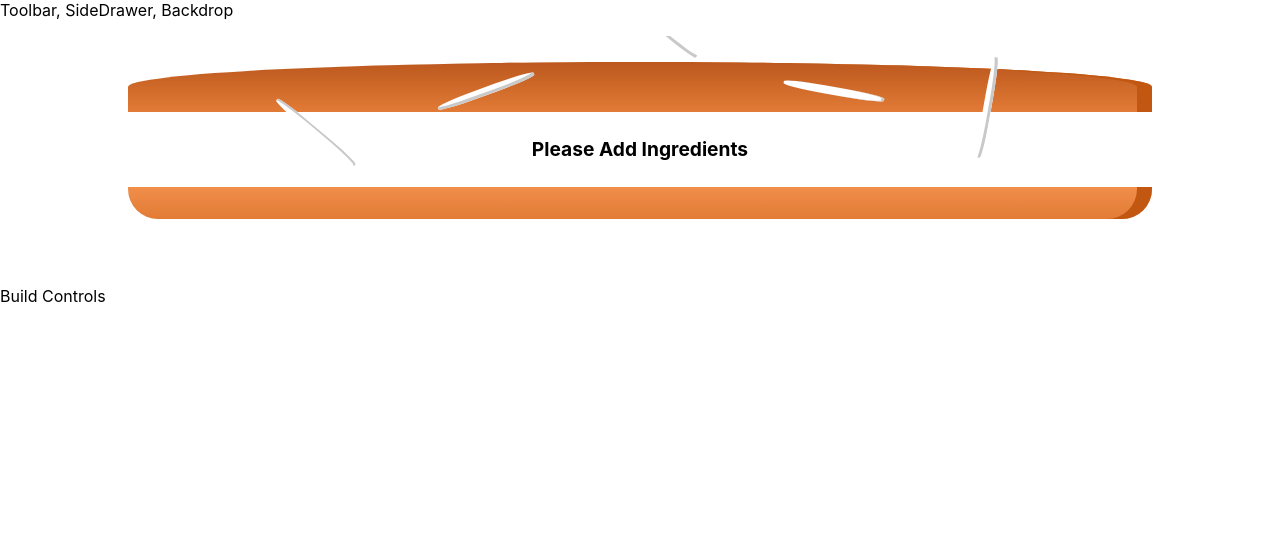
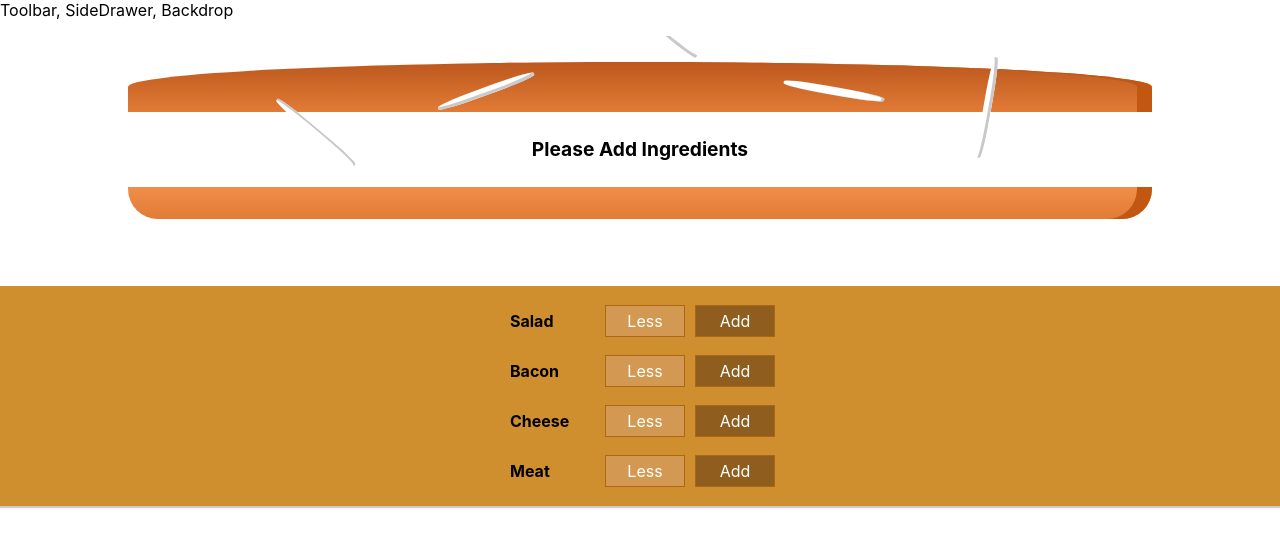
Before and after one commit to redar84/burger-app, a React (Create React App) app: page / in a window 1280 px wide. Shown: the top 546 px of the page. Built offline with nearby package versions, Linux system fonts and the light colour scheme.

Commit message:
Fixed CSS

```diff
--- a/src/components/Burger/BuildControls/BuildControls/BuildControl.js
+++ b/src/components/Burger/BuildControls/BuildControl/BuildControl.js
@@ -1,7 +1,8 @@
 import React from 'react';
-import Classes from './BuilControl.module.css';
+import Classes from './BuildControl.module.css';
 const buildControl = (props)=> (
     <div className={Classes.BuildControl}>
+
         <label className={Classes.Label}>{props.label}</label>
         <button className={Classes.Less}>Less</button>
         <button className={Classes.More}>Add</button>
--- /dev/null
+++ b/src/components/Burger/BuildControls/BuildControl/BuildControl.module.css
@@ -0,0 +1,56 @@
+.BuildControl {
+    display: flex;
+    justify-content: space-between;
+    align-items: center;
+    margin: 5px 0;
+}
+
+.BuildControl button {
+    display: block;
+    font: inherit;
+    padding: 5px;
+    margin: 0 5px;
+    width: 80px;
+    border: 1px solid #AA6817;
+    cursor: pointer;
+    outline: none;
+}
+
+.BuildControl button:disabled {
+    background-color: #AC9980;
+    border: 1px solid #7E7365;
+    color: #ccc;
+    cursor: default;
+}
+
+.BuildControl button:hover:disabled {
+    background-color: #AC9980;
+    color: #ccc;
+    cursor: not-allowed;
+}
+
+.Label {
+    padding: 10px;
+    font-weight: bold;
+    width: 80px;
+}
+
+.BuildControl .Less {
+    background-color: #D39952;
+    color: white;
+}
+
+.BuildControl .More {
+    background-color: #8F5E1E;
+    color: white;
+}
+
+.BuildControl .Less:hover, .BuildControl .Less:active {
+    background-color: #DAA972;
+    color: white;
+}
+
+.BuildControl .More:hover,.BuildControl .More:active {
+    background-color: #99703F;
+    color: white;
+}
--- a/src/components/Burger/BuildControls/BuildControls.js
+++ b/src/components/Burger/BuildControls/BuildControls.js
@@ -1,10 +1,19 @@
 import React from 'react';
+import Classes from './BuildControls.module.css'
+import BuildControl from './BuildControl/BuildControl'
 
-const buildControl = (props) =>(
-    <div className>
-    <div>+</div>
-    <div>-</div>
+const controls = [
+    {label: 'Salad', type:'salad'},
+    {label: 'Bacon', type:'bacon'},
+    {label: 'Cheese', type:'cheese'},
+    {label: 'Meat', type:'meat'},
+]
+const buildControls = (props) =>(
+    <div className={Classes.BuildControls}>
+          {controls.map(ctrl=>{
+              return <BuildControl key={ctrl.label} label={ctrl.label}/>
+          })}
     </div>
 )
 
-export default buildControl
+export default buildControls
--- a/src/components/Burger/BuildControls/BuildControls.module.css
+++ b/src/components/Burger/BuildControls/BuildControls.module.css
@@ -1,6 +1,6 @@
-.C{
+.BuildControls{
     widows: 100%;
-    background-color: #cf8fcf;
+    background-color: #cf8f2e;
     display:flex;
     flex-flow:column;
     align-items:center;
--- a/src/containers/BurgerBuilder/BurgerBuilder.js
+++ b/src/containers/BurgerBuilder/BurgerBuilder.js
@@ -1,6 +1,7 @@
 import React, { Component } from "react";
 import Aux from "../../hoc/Auxelement";
 import Burger from "../../components/Burger/Burger";
+import BuildControls from "../../components/Burger/BuildControls/BuildControls";
 class BurgerBuilder extends Component {
   state = {
     ingredients: {
@@ -16,7 +17,7 @@
         <div>
           <Burger ingredients={this.state.ingredients} />
         </div>
-        <div>Build Controls</div>
+        <div><BuildControls/></div>
       </Aux>
     );
   }
```
Also changed, not shown: src/components/Burger/Burger.js (+4 -4 lines), src/components/Burger/BuildControls/BuildControls/BuildControl.module.css (deleted).
